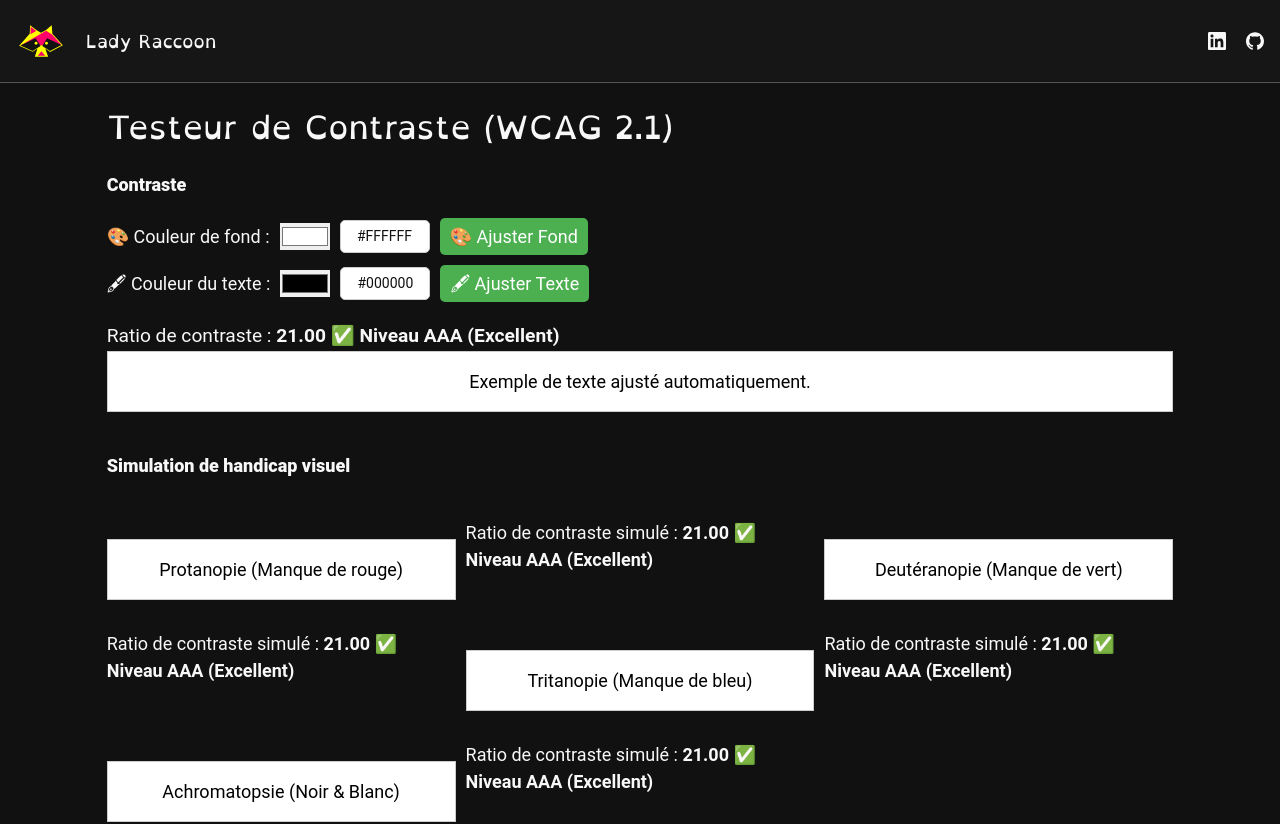
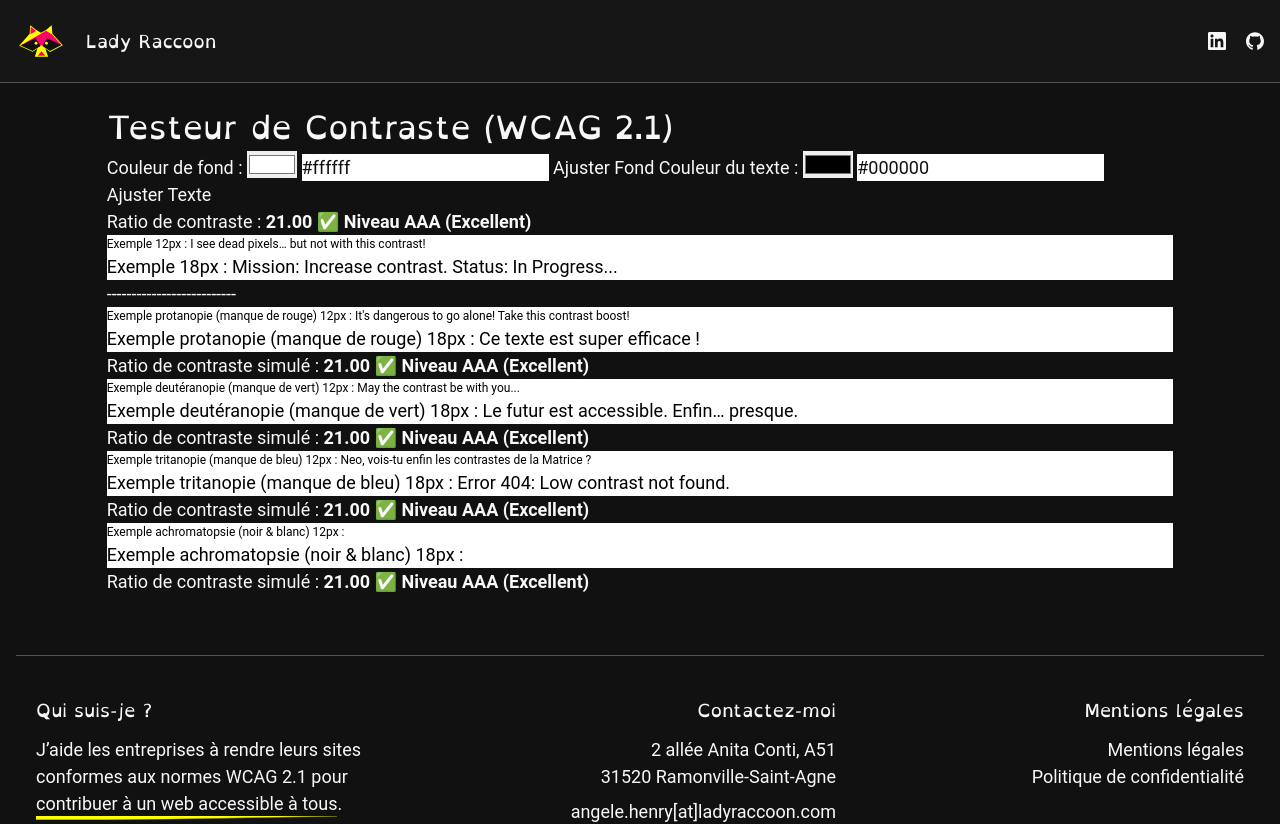
Before and after one commit to angele-henry-dev/lady-raccoon-svelte, a SvelteKit app: page /tools in a window 1280 px wide. Shown: the top 824 px of the page. Built offline with nearby package versions, Linux system fonts and the light colour scheme.

Commit message:
Beginning of the design of the tool

```diff
--- a/src/routes/tools/+page.svelte
+++ b/src/routes/tools/+page.svelte
@@ -69,10 +69,9 @@
 <section class="w-5/6 flex flex-col my-5 mx-auto">
 	<h1>Testeur de Contraste (WCAG 2.1)</h1>
 
-    <h2>Contraste</h2>
-    <div class="controls">
+    <div class="pickers">
         <label>
-            🎨 Couleur de fond :
+            Couleur de fond :
             <input type="color" bind:value={bgColor} on:input={updateContrast} />
 			<input
 				type="text"
@@ -82,10 +81,10 @@
 				aria-label="code hexadecimal"
 				title="Veuillez entrer un code hexadécimal valide (ex: #FF5733)"
 			/>
-			<button class="adjust-button" on:click={adjustBgColor}>🎨 Ajuster Fond</button>
+			<button on:click={adjustBgColor}>Ajuster Fond</button>
         </label>
         <label>
-            🖋 Couleur du texte :
+            Couleur du texte :
             <input type="color" bind:value={textColor} on:input={updateContrast} />
 			<input
 				type="text"
@@ -95,37 +94,43 @@
 				aria-label="code hexadecimal"
 				title="Veuillez entrer un code hexadécimal valide (ex: #FF5733)"
 			/>
-			<button class="adjust-button" on:click={adjustTextColor}>🖋 Ajuster Texte</button>
+			<button on:click={adjustTextColor}>Ajuster Texte</button>
         </label>
     </div>
 
-    <div class="results">
+    <div>
         <p>Ratio de contraste : <strong>{visualContrasts.contrast.toFixed(2)} {getAccessibilityLevel(visualContrasts.contrast)}</strong></p>
     </div>
 
-    <div class="preview" style="background-color: {bgColor}; color: {textColor};">
-        <p>Exemple de texte ajusté automatiquement.</p>
+    <div style="background-color: {bgColor}; color: {textColor};">
+        <p style="font-size: 12px;">Exemple 12px : I see dead pixels… but not with this contrast!</p>
+        <p style="font-size: 18px;">Exemple 18px : Mission: Increase contrast. Status: In Progress...</p>
     </div>
 
-    <h2>Simulation de handicap visuel</h2>
-    <div class="simulation">
+	<div>--------------------------</div>
+
+    <div>
         <div class="preview simulation" style="background-color: {bgColor}; color: {textColor}; filter: url(#protanopia);">
-            <p>Protanopie (Manque de rouge)</p>
+            <p style="font-size: 12px;">Exemple protanopie (manque de rouge) 12px : It's dangerous to go alone! Take this contrast boost!</p>
+            <p style="font-size: 18px;">Exemple protanopie (manque de rouge) 18px : Ce texte est super efficace !</p>
         </div>
 		<p>Ratio de contraste simulé : <strong>{visualContrasts.protanopia.toFixed(2)} {getAccessibilityLevel(visualContrasts.protanopia)}</strong></p>
 
         <div class="preview simulation" style="background-color: {bgColor}; color: {textColor}; filter: url(#deuteranopia);">
-            <p>Deutéranopie (Manque de vert)</p>
+            <p style="font-size: 12px;">Exemple deutéranopie (manque de vert) 12px : May the contrast be with you...</p>
+            <p style="font-size: 18px;">Exemple deutéranopie (manque de vert) 18px : Le futur est accessible. Enfin… presque.</p>
         </div>
 		<p>Ratio de contraste simulé : <strong>{visualContrasts.deuteranopia.toFixed(2)} {getAccessibilityLevel(visualContrasts.deuteranopia)}</strong></p>
 
         <div class="preview simulation" style="background-color: {bgColor}; color: {textColor}; filter: url(#tritanopia);">
-            <p>Tritanopie (Manque de bleu)</p>
+            <p style="font-size: 12px;">Exemple tritanopie (manque de bleu) 12px : Neo, vois-tu enfin les contrastes de la Matrice ?</p>
+            <p style="font-size: 18px;">Exemple tritanopie (manque de bleu) 18px : Error 404: Low contrast not found.</p>
         </div>
 		<p>Ratio de contraste simulé : <strong>{visualContrasts.tritanopia.toFixed(2)} {getAccessibilityLevel(visualContrasts.tritanopia)}</strong></p>
 
         <div class="preview simulation" style="background-color: {bgColor}; color: {textColor}; filter: url(#achromatopsia);">
-            <p>Achromatopsie (Noir & Blanc)</p>
+            <p style="font-size: 12px;">Exemple achromatopsie (noir & blanc) 12px : </p>
+            <p style="font-size: 18px;">Exemple achromatopsie (noir & blanc) 18px : </p>
         </div>
 		<p>Ratio de contraste simulé : <strong>{visualContrasts.achromatopsia.toFixed(2)} {getAccessibilityLevel(visualContrasts.achromatopsia)}</strong></p>
     </div>
@@ -161,56 +166,7 @@
 </section>
 
 <style>
-    .controls {
-        display: flex;
-        flex-direction: column;
-        gap: 10px;
-        margin-bottom: 20px;
+    .pickers input {
+        color: var(--background);
     }
-    .controls label {
-        display: flex;
-        align-items: center;
-        gap: 10px;
-    }
-	.controls input[type="text"] {
-        width: 90px;
-        text-transform: uppercase;
-        text-align: center;
-        font-size: 14px;
-        padding: 5px;
-        border: 1px solid #ccc;
-        border-radius: 5px;
-    }
-    .adjust-button {
-        background-color: #4caf50;
-        color: white;
-        padding: 5px 10px;
-        border: none;
-        border-radius: 5px;
-        cursor: pointer;
-        transition: all 0.3s;
-    }
-    .adjust-button:hover {
-        background-color: #45a049;
-    }
-    .preview {
-        padding: 1rem;
-        border: 1px solid #ccc;
-        margin-bottom: 20px;
-        text-align: center;
-    }
-    .results {
-        font-size: 1.2rem;
-    }
-	.simulation {
-        display: grid;
-        grid-template-columns: repeat(auto-fill, minmax(300px, 1fr));
-        gap: 10px;
-        margin-top: 20px;
-    }
-
-	input {
-		color: var(--background);
-		border: none;
-	}
 </style>
```
